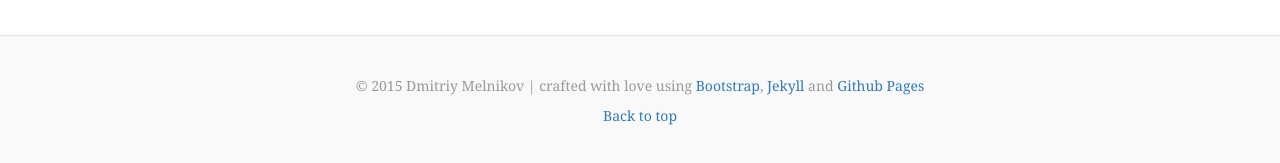
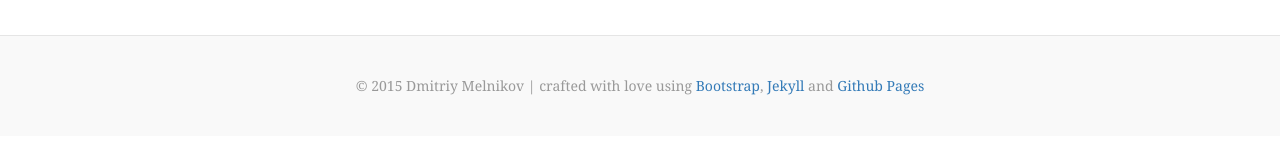
Before and after one commit to melnikovdv/melnikovdv.github.io, a Jekyll site: the page built from index.html, in a window 1280 px wide. Shown: the part 993-1156 px from the top of the page. Built offline with Jekyll 4.4.1, drawn with Linux system fonts in a browser that asks for light colours; nearby versions of some CDN libraries; after the commit the page ends 1129 px from its top, so only the background shows below that.

Commit message:
removed back_to_top link

```diff
--- a/_includes/footer.html
+++ b/_includes/footer.html
@@ -7,7 +7,7 @@
         &copy; 2015 Dmitriy Melnikov |
         crafted with love using <a href="http://getbootstrap.com/">Bootstrap</a>, <a href="http://jekyllrb.com/">Jekyll</a> and <a href="https://pages.github.com/">Github Pages</a>
       </p>
-      <p><a href="#">Back to top</a></p>
+
     </footer>
 
   </div>
```
